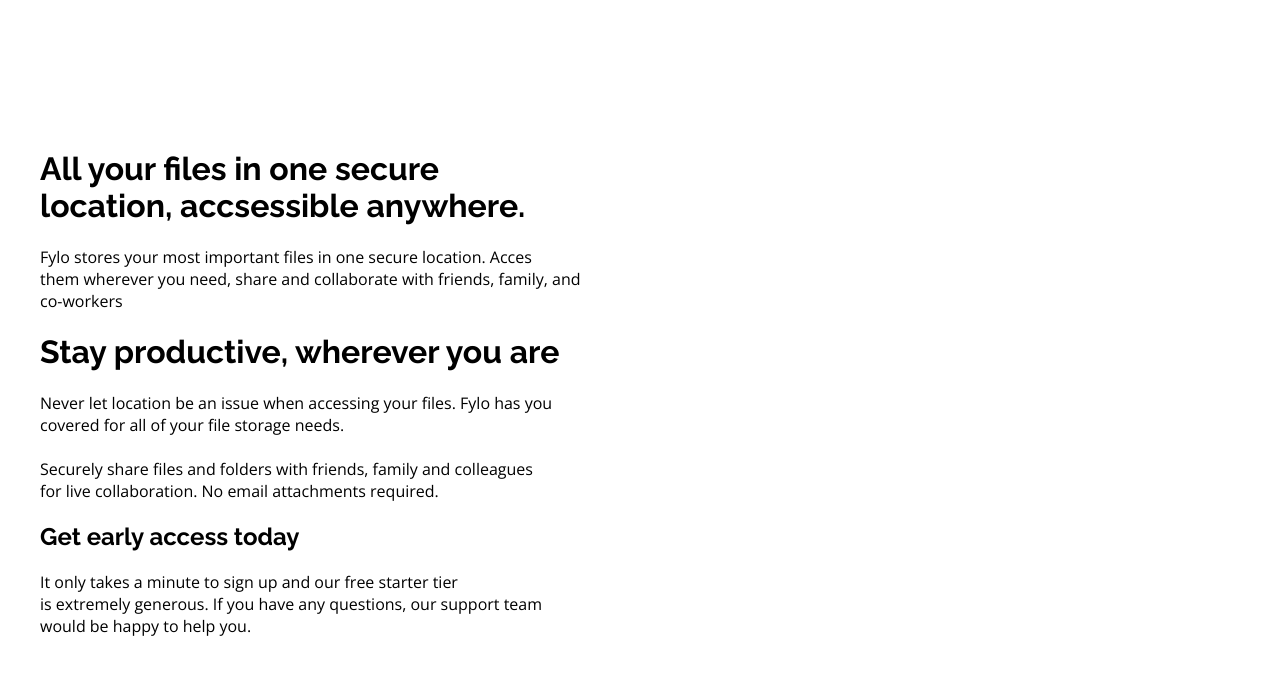
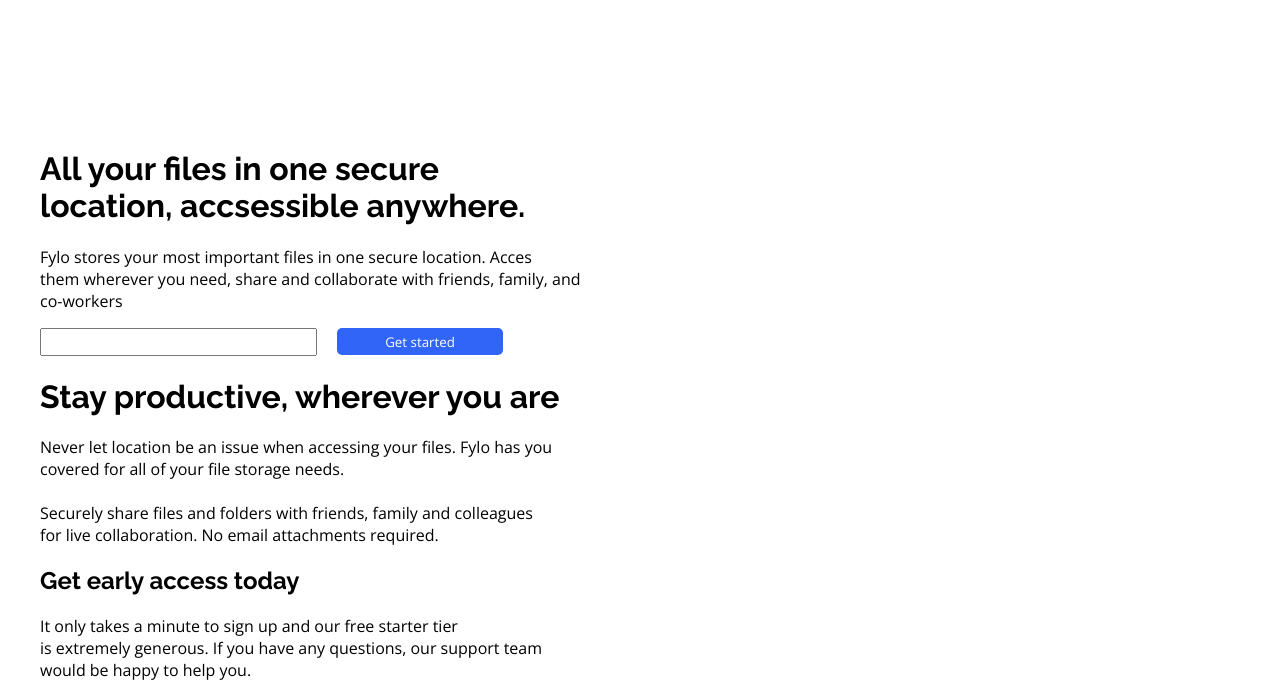
Before and after one commit to Matthias-Mosthof/Custom-Landing-Page, a plain HTML site: page index.html in a window 1280 px wide. Shown: the part 111-800 px from the top of the page. Drawn offline with nearby package versions, Linux system fonts and the light colour scheme; a web font is replaced by a local one.

Commit message:
feat: adds-button-and-input

```diff
--- a/index.html
+++ b/index.html
@@ -36,6 +36,8 @@
       them wherever you need, share and collaborate with friends, family, and<br />
       co-workers
     </p>
+    <input type="text" name=" " id="input1" class="Input">
+    <label id="input1"><button class="Button-started">Get started</button></label>
     <header>
       <h1>Stay productive, wherever you are</h1>
     </header>
--- a/style.css
+++ b/style.css
@@ -8,7 +8,6 @@ h1,
 h2,
 h3,
 h4 {
-
   font-family: "raleway";
   font-weight: 700;
 }
@@ -21,10 +20,10 @@ body {
 :root {
   --primary-color-one: hsl(243, 87%, 12%);
   --primary-color-two: hsl(238, 22%, 44%);
-    --accent-color-one: Bright Blue: hsl(224, 93%, 58%);
-    --accent-color-two: Moderate Cyan: hsl(170, 45%, 43%);
-    --neutral-color-one: Light Grayish Blue: hsl(240, 75%, 98%);
-    --neutral-color-two: - Light Gray: hsl(0, 0%, 75%);
+  --accent-color-one: hsl(224, 93%, 58%);
+  --accent-color-two: hsl(170, 45%, 43%);
+  --neutral-color-one: hsl(240, 75%, 98%);
+  --neutral-color-two: hsl(0, 0%, 75%);
   margin: 2rem;
 }
 
@@ -49,3 +48,23 @@ body {
   display: flex;
   gap: 9rem;
 }
+
+.input {
+  padding-left: 3rem;
+  padding-right: 3rem;
+  padding-top: 0.3rem;
+  padding-bottom: 0.3rem;
+  margin-right: 1rem;
+}
+
+.Button-started {
+  background-color: var(--accent-color-one);
+  color: white;
+  padding-left: 3rem;
+  padding-right: 3rem;
+  padding-top: 0.3rem;
+  padding-bottom: 0.3rem;
+  font-family: inherit;
+  border: none;
+  border-radius: 5px;
+}
```
Lines whose indentation alone changed are shown as unchanged.
